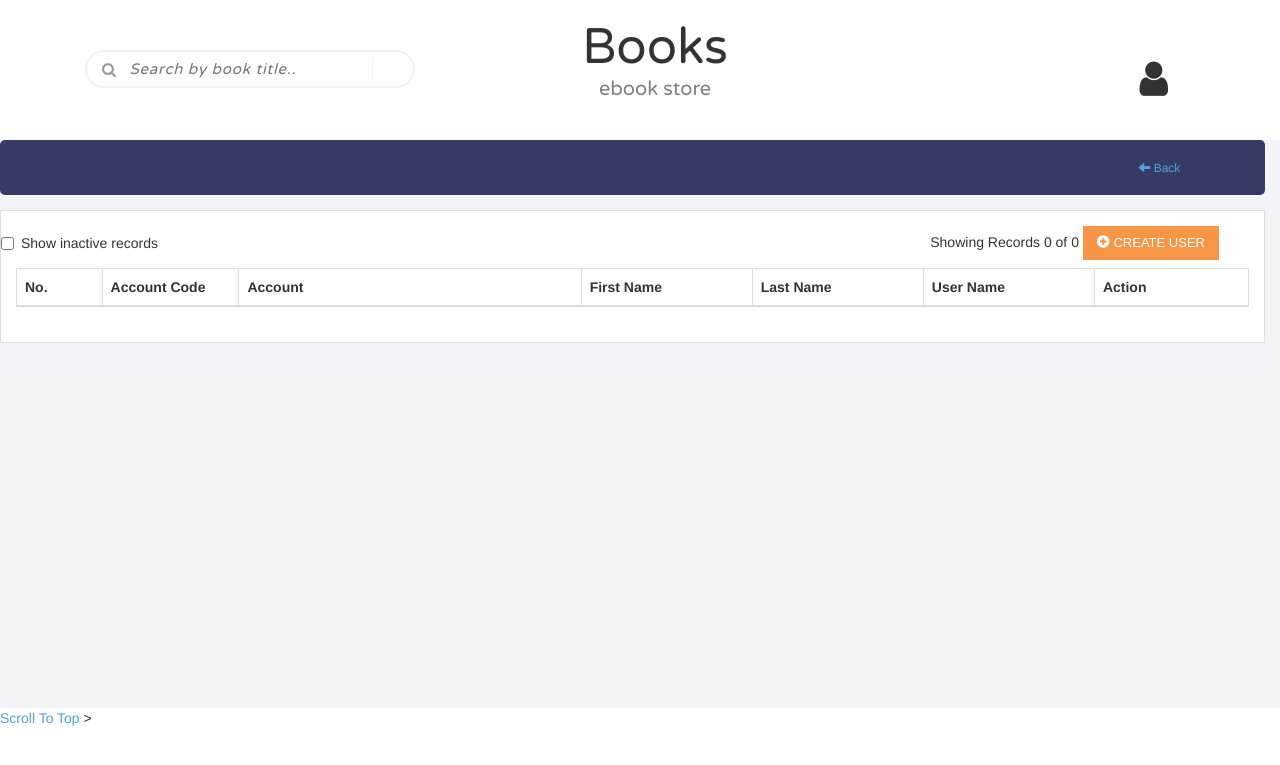
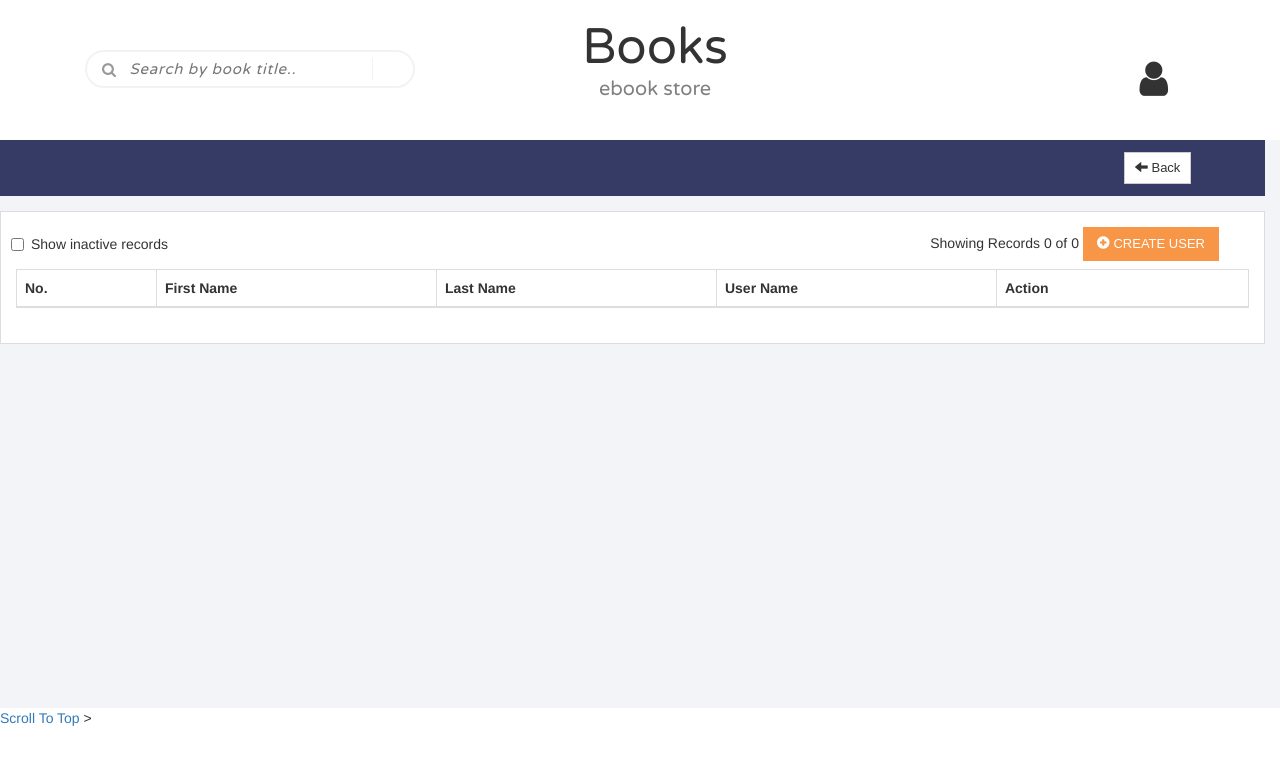
Before and after one commit to Rupa1995/ebook_store, a PHP site: page /admin/user.php in a window 1280 px wide. Shown: the top 765 px of the page. Run offline with PHP 8.4, Linux system fonts and the light colour scheme; lists and menus that the app fills with data are empty.

Commit message:
USer modal

```diff
--- a/admin/home.php
+++ b/admin/home.php
@@ -73,7 +73,7 @@
 			</a>
 		</div>
 		<div class="link_box col-md-4">
-			<a href="admin/user.php">
+			<a href="user.php">
 				<div class="box_img">
 					<img src="../images/categ4.gif" height="100px" width="150px">
 				</div>
--- a/admin/user.php
+++ b/admin/user.php
@@ -68,12 +68,12 @@
       </div>
 
       <form class="form-horizontal input">
-        <div class="content-main" id= "userresults">
+        <div class="content-main">
           <div class="col-sm-12 col-md-12 col-lg-12">
             <div class="row">
               <div class="col-md-6">
                 <div class="form-group">
-                  <div class="checkbox">
+                  <div class="checkbox" style="margin-left:10px">
                     <label><input type ="checkbox" name="show_inactive" id="show_inactive" class="styled"> Show inactive records</label>
                   </div>
                 </div>
@@ -89,8 +89,6 @@
                 <thead>
                   <tr>
                     <th class="remove_sort" width="5%">No. </th>
-                    <th id="u_sort_agrcode" class="remove_sort" width="8%">Account Code</th>
-                    <th id="u_sort_agrname" class="remove_sort" width="20%">Account</th>
                     <th id="u_sort_firstname" class="sort_user" width="10%">First Name</th>
                     <th id="u_sort_lastname" class="sort_user" width="10%">Last Name</th>
                     <th id="u_sort_username" class="sort_user" width="10%">User Name</th>
--- a/stylesheets/register.css
+++ b/stylesheets/register.css
@@ -1368,15 +1368,8 @@ background-image: linear-gradient(to bottom, #f1f1f1 0%, #dedede 100%);
 
 #page-wrapper {min-height: 568px;background-color:#f1f1f1;}
 #page-wrapper {padding: 0 15px 15px 0;min-height: 568px;background-color:#f3f4f8;}
-.right-panel > .filter{background:#363b65;padding:12px;border-radius:5px;margin-bottom:15px;}
-.title{background:#363b65;padding:12px 12px 12px 20px;border-radius:5px;border:0;margin-bottom:15px;font-size:20px;color:#fff;overflow:hidden;}
-.headline, .lib-fav-headline{cursor: pointer !important;}
-.wordcloud-btn{position:absolute;top:0;right:-16px;border-radius:3px 0 0 3px;z-index:100;}
-.wordcloud-1{background:#fff;border:solid 1px #ddd;padding:15px;}
-.wordcloud-btn1{position:absolute;top:0;left:-21px;border-radius:3px 0 0 3px;z-index:100;}
-.wordcloud-2{position: fixed;z-index:1000;width:0px;right:0;top:315px;background:#fff;border:solid 1px #ddd;padding:0px;}
-.wordcloud-1{display:none;}
-.wordcloud-2 > div{display:none;}
-a {
-    color: #52a1d9;
-}
+.right-panel > .title{background:#363b65;padding:12px 12px 12px 20px;border-radius:0px;border:0;margin-bottom:15px;font-size:20px;color:#fff;overflow:hidden;}
+
+
+.btn-default-back{background:#fff none repeat scroll 0 0;padding:5px 10px;color:#333;border-radius:0;font-size:13px !important;font-family:"Roboto-Medium",Arial, Helvetica, sans-serif;margin-left: 5px !important;border-color: #ccc !important;}
+.btn-default-back:hover{background-color:#e6e6e6;border-color:#adadad;color:#333;}
```
